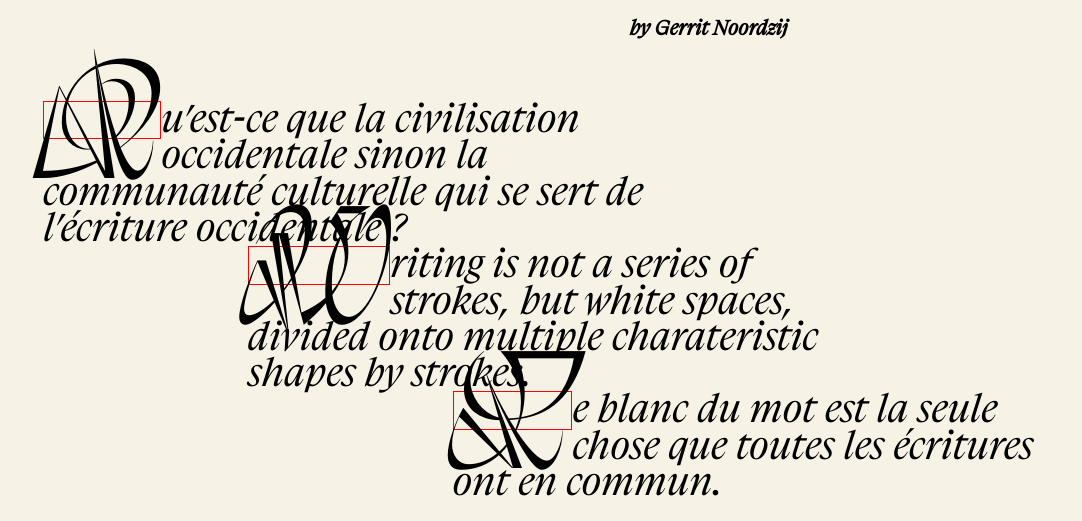
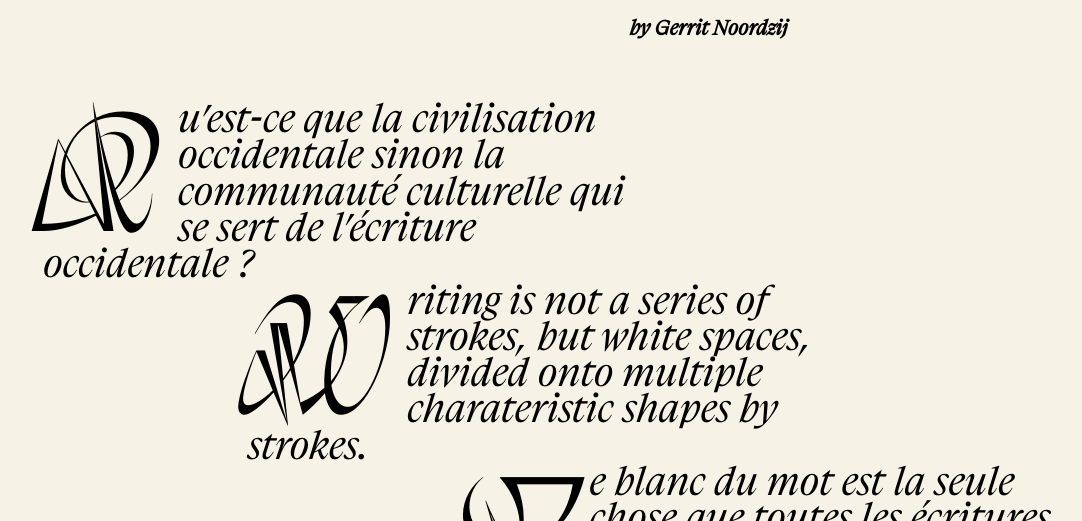
Before and after one commit to Valoche24/webtypo_2022_protoype1, a plain HTML site: page index.html in a window 1280 px wide. Shown: the part 279-800 px from the top of the page, without its empty margins (85-1167 px from the left). Drawn offline with nearby package versions, Linux system fonts and the light colour scheme.

Commit message:
patch-quote-without-initial-letter
initial-letter est en experimental donc caca...

```diff
--- a/css/general.css
+++ b/css/general.css
@@ -44,9 +44,6 @@ footer {
     "quote-2 quote-2 quote-2"
     "quote-3 quote-3 quote-3";
 }
-
-
-
 
 
 .quote-1 { grid-area: quote-1; }
--- a/css/typo.css
+++ b/css/typo.css
@@ -70,6 +70,7 @@ html {
     --sp-3xl: clamp(2.49rem, 3.03vw + 1.73rem, 3.62rem);
     --sp-4xl: clamp(2.99rem, 4.12vw + 1.96rem, 4.53rem);
     --sp-5xl: clamp(3.5rem, 4.8vw + 5rem, 10rem);
+    --sp-6xl: clamp(5.5rem, 7vw + 5rem, 20rem);
     font-size: var(--sp-md);
     line-height: 140%;
     font-feature-settings: "liga";
@@ -111,20 +112,20 @@ em{
     font-family: 'BBbookItalic', monospace;
     font-size: var(--sp-lg);
     line-height: 87%;
-    initial-letter: 5;
+
 
 }
 
+/* https://www.digitalocean.com/community/tutorials/css-drop-caps */
 .quote-1::first-letter, .quote-2::first-letter, .quote-3::first-letter {
     font-family: 'BBposterWhiteWild', fantasy;
-    /* -webkit-initial-letter: 5; */
-    /* initial-letter: 5; */
+    float: left;
+    line-height: .8;
     font-size: var(--sp-5xl);
-    color: black;
-    border: 1px solid red;
-    display: block;
-    float: left;
+    margin: 0 .8rem 0 0;
 }
+
+
 
 #scrollPercentLabel {
     font-family: 'BBwildBlack', system-ui, -apple-system, BlinkMacSystemFont, 'Segoe UI', Roboto, Oxygen, Ubuntu, Cantarell, 'Open Sans', 'Helvetica Neue', sans-serif;
@@ -170,4 +171,6 @@ footer {
     .text-wrapper p:nth-child(even) {
         align-self: flex-end;
     }
+
+
 }
```
